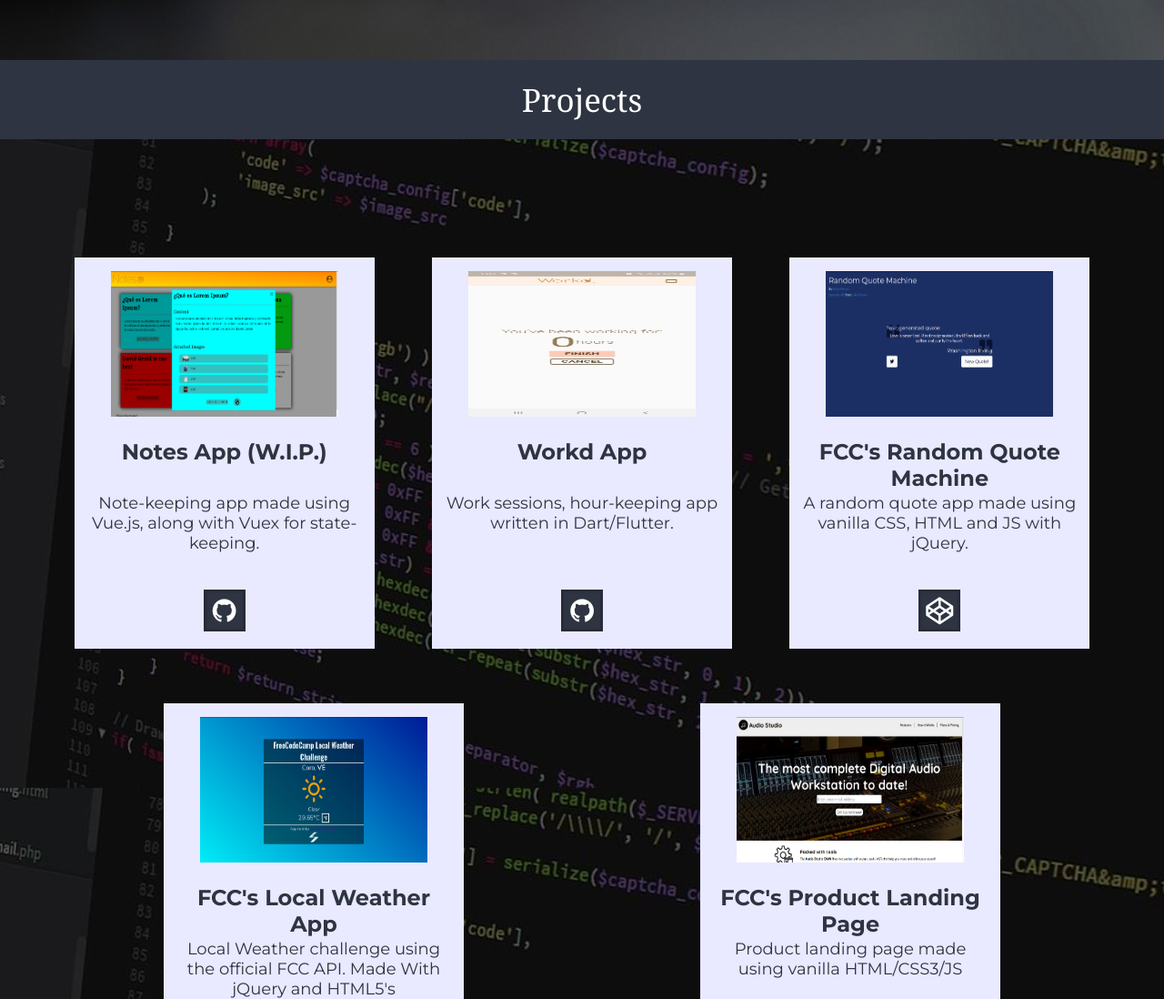
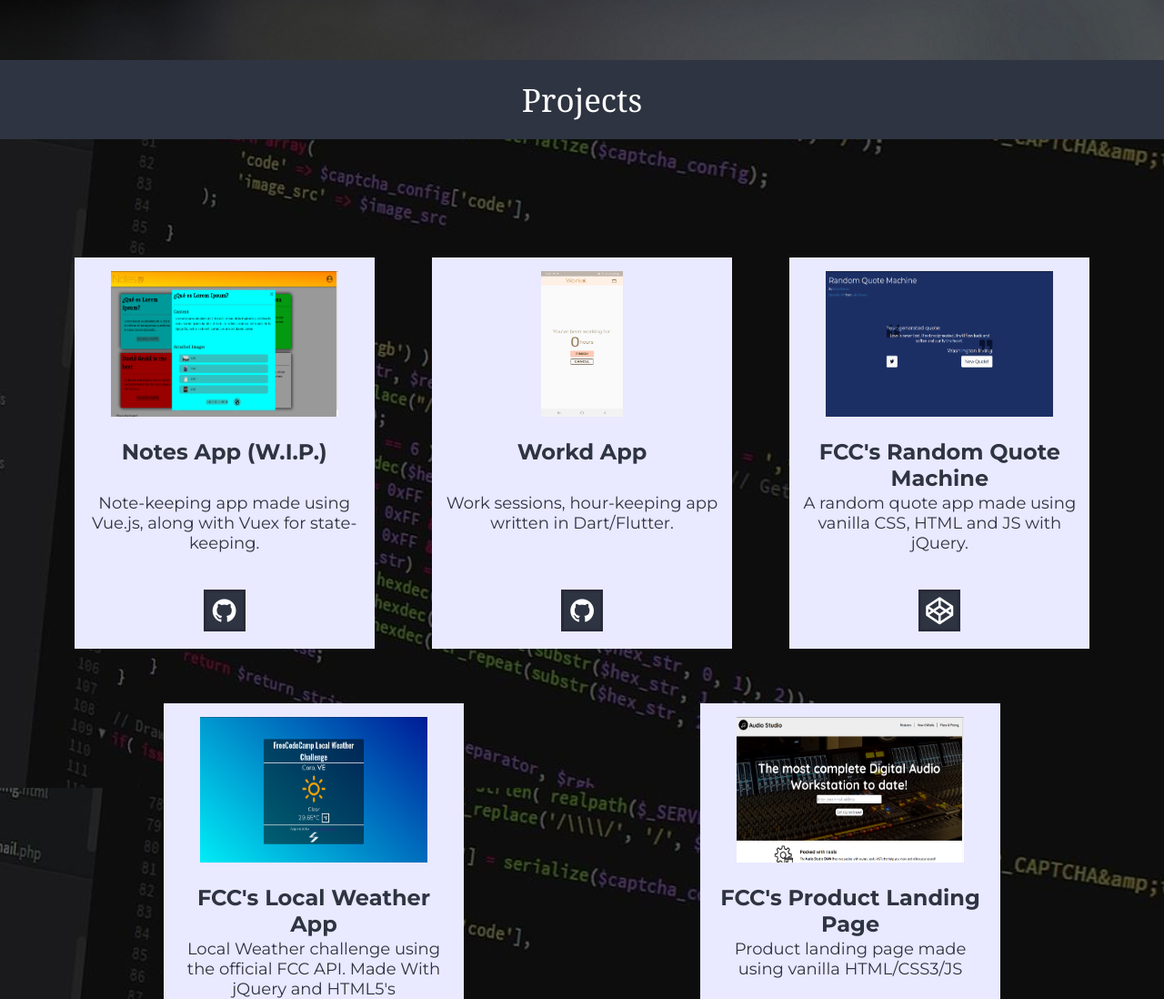
Before and after one commit to vmanun/portfolio, a plain HTML site: page index.html in a window 1280 px wide. Shown: the part 1628-2726 px from the top of the page at 91% size. Drawn offline with Linux system fonts and the light colour scheme.

Commit message:
Added a rule for portrait iage (at the projects section)

```diff
--- a/styles/index.css
+++ b/styles/index.css
@@ -259,6 +259,12 @@ main {
   width: 250px;
 }
 
+.portrait > img {
+  width: 90px;
+  height: 160px;
+}
+
+
 .project-content {
   display: grid;
   grid-template-rows: 62px 110px 75px;
@@ -276,6 +282,7 @@ main {
   width: 30px;
   padding: 5px;
 }
+
 
 /* contact section */
 
```
